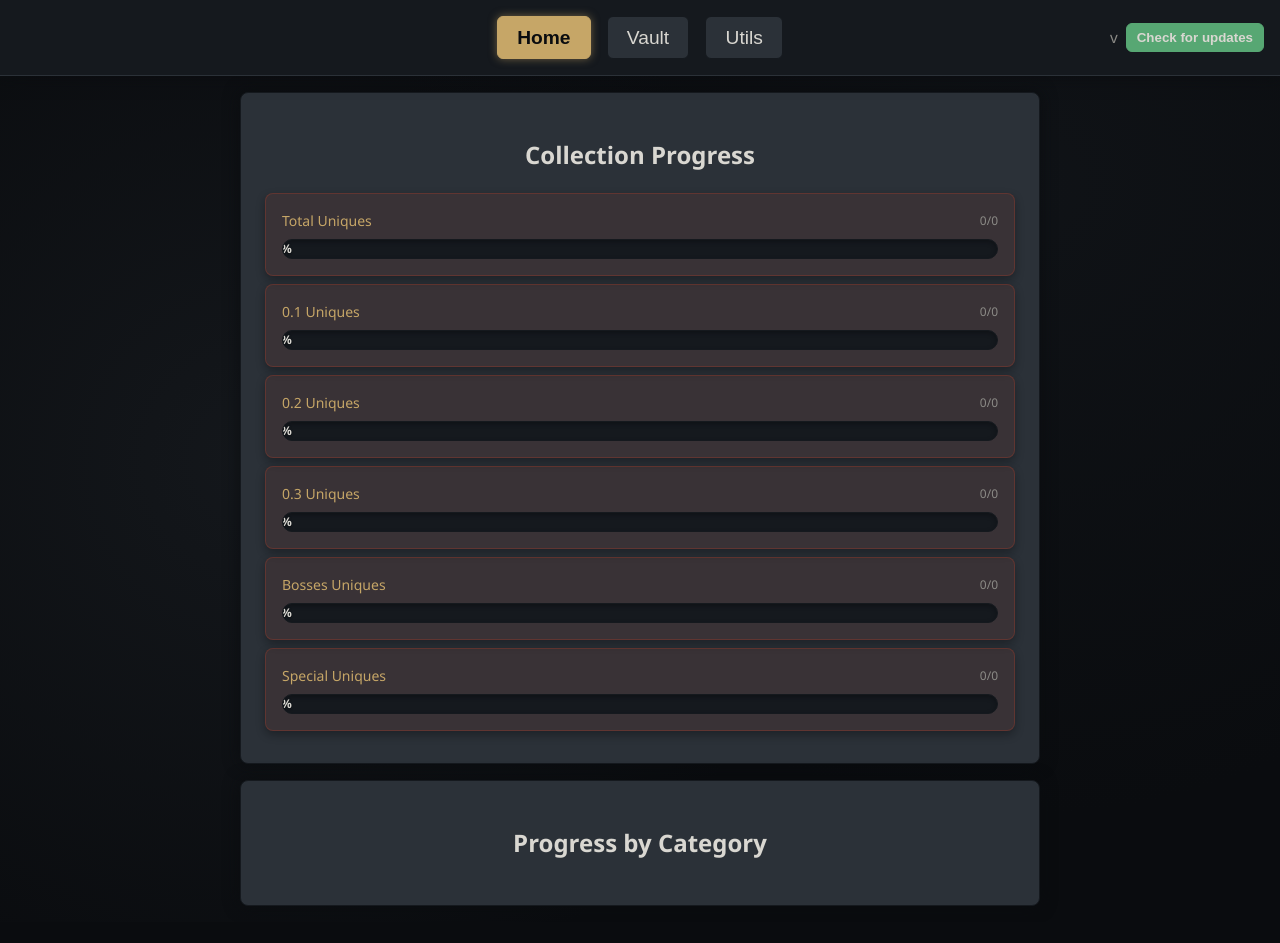
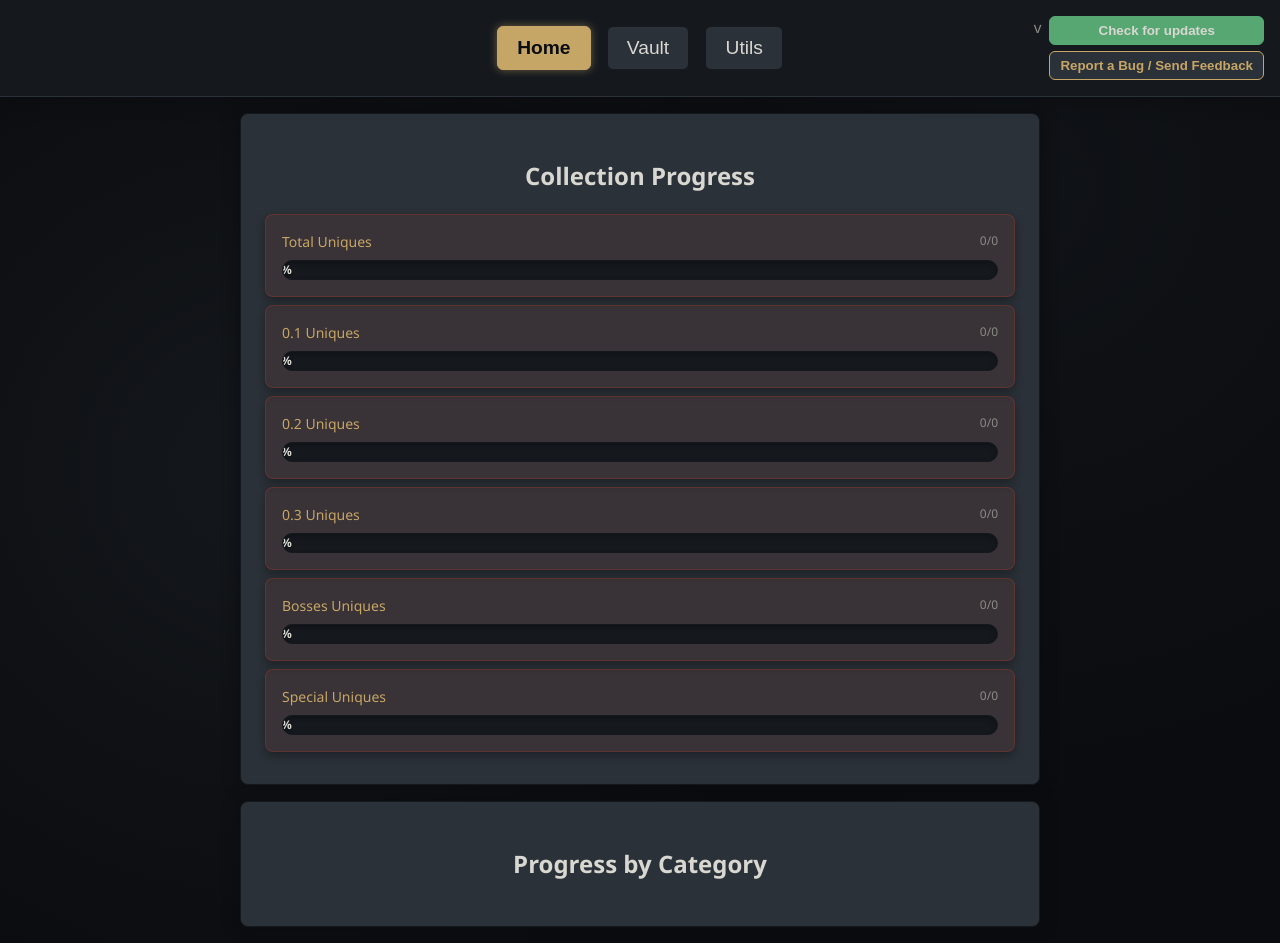
Before and after one commit to Regnitiel/poe2vault, a React app: page / in a window 1280 px wide. Before the commit the page ends 922 px from the top, so only its background shows below. Built offline with nearby package versions, Linux system fonts and the light colour scheme.

Commit message:
add bug and feedback button

```diff
--- a/package.json
+++ b/package.json
@@ -1,6 +1,6 @@
 {
 	"name": "vault-app",
-	"version": "1.0.1",
+	"version": "1.0.0",
 	"description": "Offline Vault App with Google Drive JSON sync",
 	"main": "main.js",
 	"homepage": "./",
--- a/src/components/Header/Header.tsx
+++ b/src/components/Header/Header.tsx
@@ -1,6 +1,7 @@
 import React, { useEffect, useState } from "react";
 import { TabType } from "../../types";
 import styles from "./styles.module.css";
+import { openExternalLink } from "../../utils/data";
 
 interface HeaderProps {
 	currentTab: TabType;
@@ -59,6 +60,12 @@ const Header: React.FC<HeaderProps> = ({
 		}
 	};
 
+	const handleFeedback = () => {
+		openExternalLink(
+			"https://github.com/Regnitiel/poe2vault/issues/new/choose"
+		);
+	};
+
 	return (
 		<header className={styles.header}>
 			<div className={styles.centerTabs}>
@@ -76,6 +83,7 @@ const Header: React.FC<HeaderProps> = ({
 			</div>
 			<div className={styles.updateArea}>
 				<span className={styles.versionText}>v{version}</span>
+				<div className={styles.updateActions}>
 					<button
 						className={styles.updateButton}
 						onClick={handleCheck}
@@ -84,6 +92,10 @@ const Header: React.FC<HeaderProps> = ({
 						{checking ? "Checking..." : "Check for updates"}
 					</button>
 					{upToDate && <div className={styles.upToDateText}>Up to date</div>}
+					<button className={styles.feedbackButton} onClick={handleFeedback}>
+						Report a Bug / Send Feedback
+					</button>
+				</div>
 			</div>
 		</header>
 	);
--- a/src/components/Header/styles.module.css
+++ b/src/components/Header/styles.module.css
@@ -49,13 +49,20 @@
 .updateArea {
 	justify-self: end;
 	display: flex;
-	align-items: center;
+	align-items: flex-start;
 	gap: 8px;
 }
 
 .versionText {
 	font-size: 0.95rem;
 	color: var(--textSecondary);
+}
+
+.updateActions {
+	display: flex;
+	flex-direction: column;
+	gap: 6px;
+	align-items: stretch;
 }
 
 .updateButton {
@@ -82,3 +89,20 @@
 	font-size: 0.85rem;
 	color: var(--textSecondary);
 }
+
+.feedbackButton {
+	background: var(--surface);
+	color: var(--gold);
+	border: 1px solid var(--gold);
+	border-radius: var(--radius-md);
+	padding: 6px 10px;
+	cursor: pointer;
+	font-weight: 600;
+	transition: var(--transition-rune);
+}
+
+.feedbackButton:hover {
+	border-color: var(--ember);
+	color: var(--ember);
+	box-shadow: var(--glowEmber);
+}
```
Lines whose indentation alone changed are shown as unchanged.
